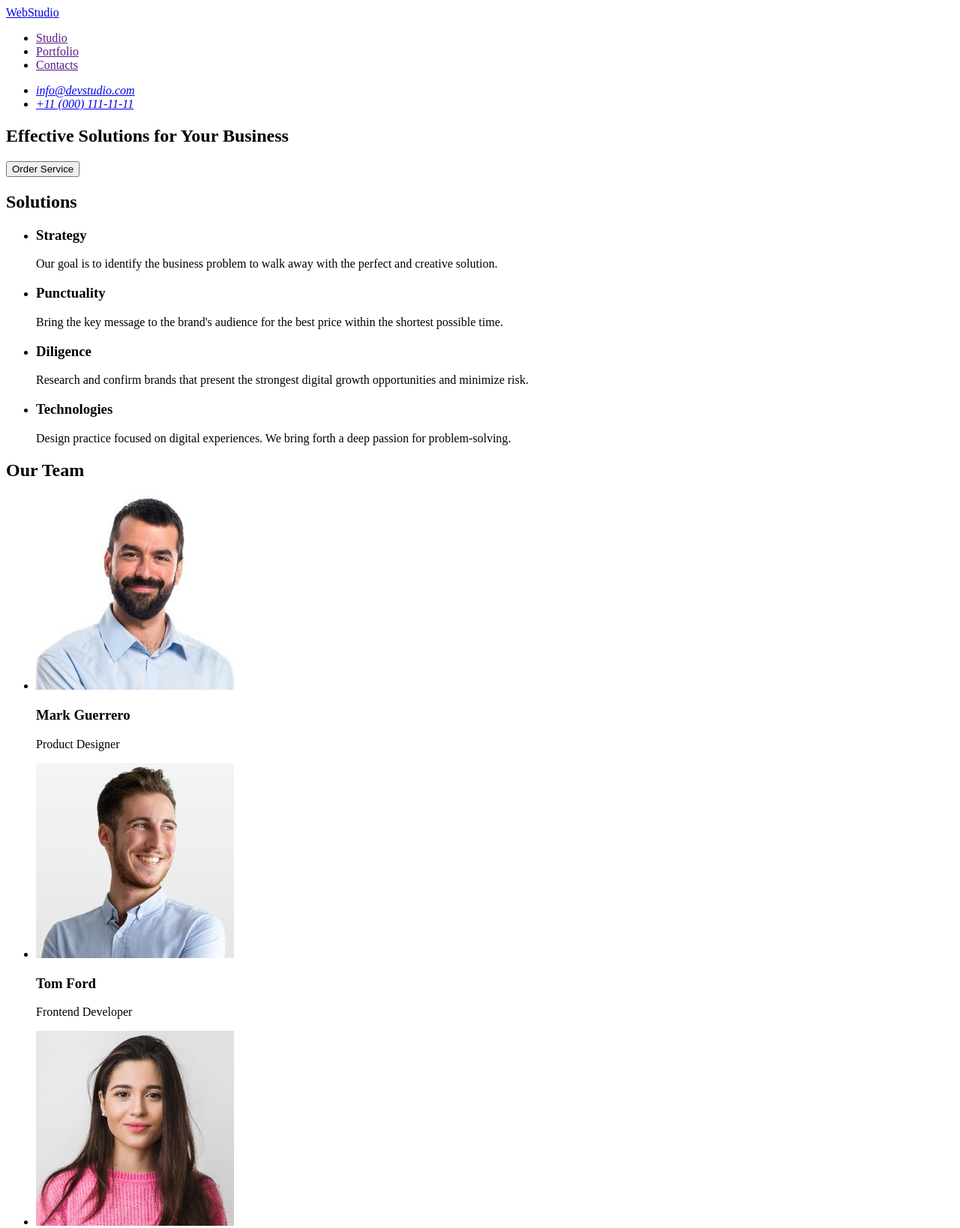
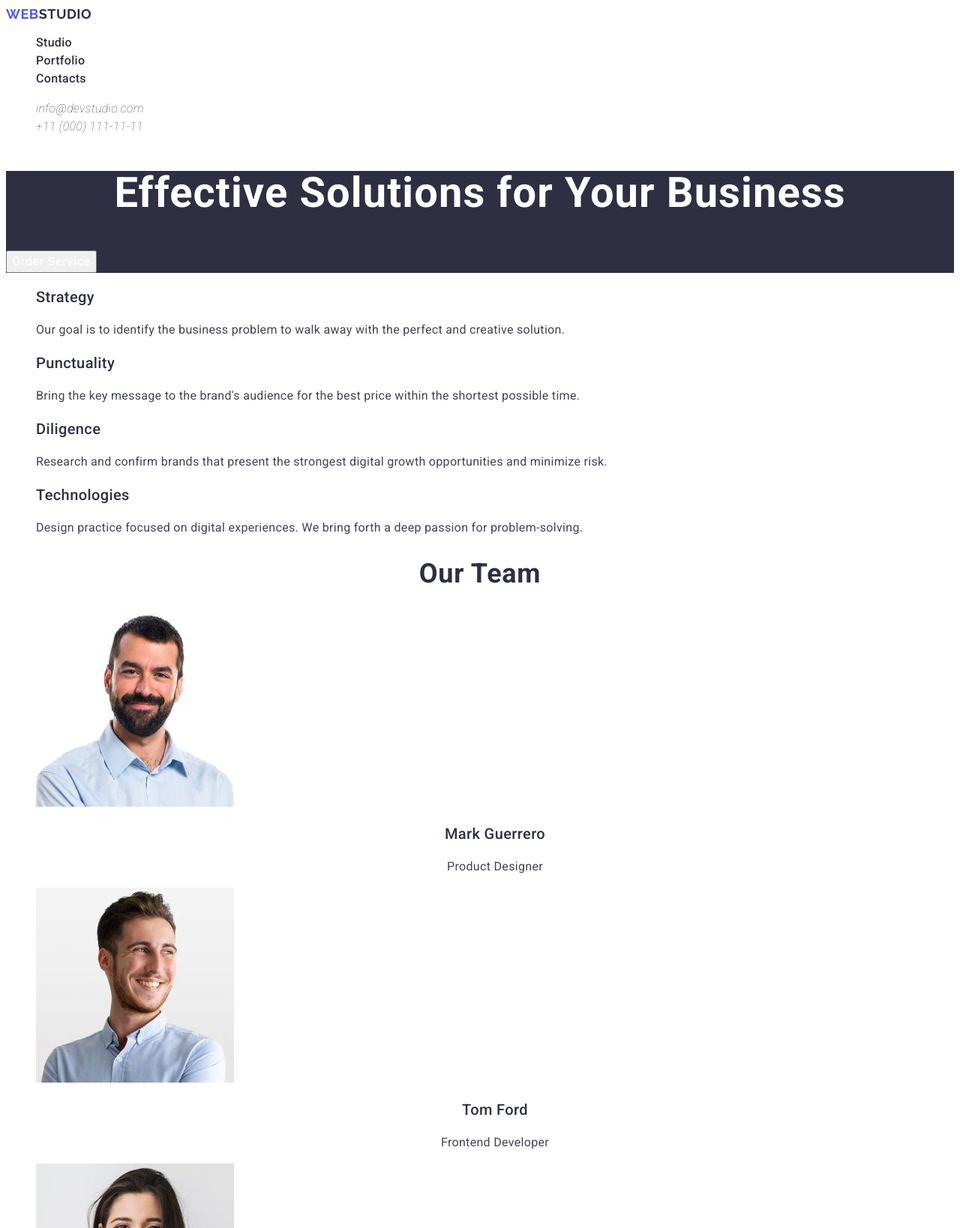
Before and after one commit to Elen-M/goit-markup-hw-02, a plain HTML site: page index.html in a window 1280 px wide. Shown: the top 1638 px of the page at 75% size. Drawn offline with Linux system fonts and the light colour scheme.

Commit message:
second-hw

```diff
--- /dev/null
+++ b/css/styles.css
@@ -0,0 +1,168 @@
+body {font-family: roboto, sans-serif;}
+a { text-decoration: none;}
+ul { list-style: none;}
+
+.header-logo {
+    font-family: "Raleway", sans-serif;
+        font-weight: 700;
+        font-size: 18px;
+        line-height: 117%;
+        letter-spacing: 0.03em;
+        text-transform: uppercase;
+        color: #4d5ae5;
+}
+
+.header-logo-color {
+    font-family: "Raleway", sans-serif;
+        font-weight: 700;
+        font-size: 18px;
+        line-height: 117%;
+        letter-spacing: 0.03em;
+        text-transform: uppercase;
+        color: #2e2f42;
+}
+
+.header-link {
+        font-weight: 500;
+        font-size: 16px;
+        line-height: 150%;
+        letter-spacing: 0.02em;
+        color: #2e2f42;
+}
+
+.header-contacts-link {
+    font-family: "Roboto", sans-serif;
+    font-weight: 400;
+        font-size: 16px;
+        line-height: 150%;
+        letter-spacing: 0.02em;
+        color: #434455;
+}
+.title-part { background: #2e2f42;}
+
+.title {
+    font-weight: 700;
+        font-size: 56px;
+        line-height: 107%;
+        letter-spacing: 0.02em;
+        text-align: center;
+        color: #fff;
+}
+
+.title-btn {
+    font-family: "Roboto", sans-serif;
+        font-weight: 500;
+        font-size: 16px;
+        line-height: 150%;
+        letter-spacing: 0.04em;
+        color: #fff;
+}
+
+.visually-hidden {
+    position: absolute;
+    width: 1px;
+    height: 1px;
+    margin: -1px;
+    border: 0;
+    padding: 0;
+
+    white-space: nowrap;
+    clip-path: inset(100%);
+    clip: rect(0 0 0 0);
+    overflow: hidden; }
+
+.qualities-part {}
+
+.qualities-title {}
+
+.qualities-list {}
+
+.qualities-item {}
+
+.qualities-subtitle {
+    font-weight: 500;
+        font-size: 20px;
+        line-height: 120%;
+        letter-spacing: 0.02em;
+       color: #2e2f42;
+}
+
+.qualities-text {
+    font-weight: 400;
+        font-size: 16px;
+        line-height: 150%;
+        letter-spacing: 0.02em;
+        color: #434455;
+}
+
+.team-part {}
+
+.subtitle {
+    font-weight: 700;
+        font-size: 36px;
+        line-height: 111%;
+        letter-spacing: 0.02em;
+        text-align: center;
+        color: #2e2f42;
+}
+
+.team-list {}
+
+.team-item {}
+
+.team-member {
+    font-weight: 500;
+        font-size: 20px;
+        line-height: 120%;
+        letter-spacing: 0.02em;
+        text-align: center;
+        color: #2e2f42;
+}
+
+.team-text {
+    font-weight: 400;
+        font-size: 16px;
+        line-height: 150%;
+        letter-spacing: 0.02em;
+        text-align: center;
+        color: #434455;
+}
+.portfolio-part {}
+
+.portfolio-item {}
+
+.portfolio-products {
+    font-weight: 500;
+        font-size: 20px;
+        line-height: 120%;
+        letter-spacing: 0.02em;
+        color: #2e2f42;
+}
+
+.portfolio-text {
+    font-weight: 400;
+        font-size: 16px;
+        line-height: 150%;
+        letter-spacing: 0.02em;
+        color: #434455;
+}
+
+.footer { background: #2e2f42;}
+
+.footer-logo-color {
+    font-family: "Raleway", sans-serif;
+        font-weight: 700;
+        font-size: 18px;
+        line-height: 117%;
+        letter-spacing: 0.03em;
+        text-transform: uppercase;
+        color: #f4f4fd;
+}
+
+.footer-text {
+    font-weight: 400;
+        font-size: 16px;
+        line-height: 150%;
+        letter-spacing: 0.02em;
+        color: #f4f4fd;
+}
--- a/index.html
+++ b/index.html
@@ -4,111 +4,201 @@
     <meta charset="UTF-8" />
     <meta name="viewport" content="width=device-width, initial-scale=1.0" />
     <title>Document</title>
+    <link rel="preconnect" href="https://fonts.googleapis.com" />
+    <link rel="preconnect" href="https://fonts.gstatic.com" crossorigin />
+    <link
+      href="https://fonts.googleapis.com/css2?family=Raleway:wght@700&family=Roboto:ital,wght@0,400;0,500;0,700;1,100&display=swap"
+      rel="stylesheet"
+    />
+
+    <link rel="stylesheet" href="./css/styles.css" />
   </head>
   <body>
-    <header>
-      <nav>
-        <a href="./index.html">WebStudio</a>
-        <ul>
-          <li><a href="">Studio</a></li>
-          <li><a href="">Portfolio</a></li>
-          <li><a href="">Contacts</a></li>
+    <header class="header">
+      <nav class="header-navigation">
+        <a class="header-logo" href="./index.html"
+          >Web<span class="header-logo-color">Studio</span></a
+        >
+        <ul class="header-list">
+          <li class="header-item"><a class="header-link" href="">Studio</a></li>
+          <li class="header-item">
+            <a class="header-link" href="">Portfolio</a>
+          </li>
+          <li class="header-item">
+            <a class="header-link" href="">Contacts</a>
+          </li>
         </ul>
       </nav>
-      <address>
-        <ul>
-          <li><a href="mailto:info@devstudio.com">info@devstudio.com</a></li>
-          <li><a href="tel:+110001111111">+11 (000) 111-11-11</a></li>
+      <address class="heaer-contacts">
+        <ul class="header-contacts-list">
+          <li class="header-contacts-item">
+            <a class="header-contacts-link" href="mailto:info@devstudio.com"
+              >info@devstudio.com</a
+            >
+          </li>
+          <li class="header-contacts-item">
+            <a class="header-contacts-link" href="tel:+110001111111"
+              >+11 (000) 111-11-11</a
+            >
+          </li>
         </ul>
       </address>
     </header>
     <main>
-      <section>
-        <h1>Effective Solutions for Your Business</h1>
-        <button type="button">Order Service</button>
+      <section class="title-part">
+        <h1 class="title">Effective Solutions for Your Business</h1>
+        <button type="button" class="title-btn">Order Service</button>
       </section>
-      <section>
-        <h2>Solutions</h2>
-        <ul>
-          <li>
-            <h3>Strategy</h3>
-            <p>
+
+      <section class="qualities-part">
+        <h2 class="visually-hidden">Solutions</h2>
+        <ul class="qualities-list">
+          <li class="qualities-item">
+            <h3 class="qualities-subtitle">Strategy</h3>
+            <p class="qualities-text">
               Our goal is to identify the business problem to walk away with the
               perfect and creative solution.
             </p>
           </li>
-          <li>
-            <h3>Punctuality</h3>
-            <p>
+          <li class="qualities-item">
+            <h3 class="qualities-subtitle">Punctuality</h3>
+            <p class="qualities-text">
               Bring the key message to the brand's audience for the best price
               within the shortest possible time.
             </p>
           </li>
-          <li>
-            <h3>Diligence</h3>
-            <p>
+          <li class="qualities-item">
+            <h3 class="qualities-subtitle">Diligence</h3>
+            <p class="qualities-text">
               Research and confirm brands that present the strongest digital
               growth opportunities and minimize risk.
             </p>
           </li>
-          <li>
-            <h3>Technologies</h3>
-            <p>
+          <li class="qualities-item">
+            <h3 class="qualities-subtitle">Technologies</h3>
+            <p class="qualities-text">
               Design practice focused on digital experiences. We bring forth a
               deep passion for problem-solving.
             </p>
           </li>
         </ul>
       </section>
-      <section>
-        <h2>Our Team</h2>
-        <ul>
-          <li>
+      <section class="team-part">
+        <h2 class="subtitle">Our Team</h2>
+        <ul class="team-list">
+          <li class="team-item">
             <img
               src="./images/Mark.jpg"
               alt="Mark Guerrero"
               width="264"
               height="260"
             />
-            <h3>Mark Guerrero</h3>
-            <p>Product Designer</p>
+            <h3 class="team-member">Mark Guerrero</h3>
+            <p class="team-text">Product Designer</p>
           </li>
-          <li>
+          <li class="team-item">
             <img
               src="./images/Tom.jpg"
               alt="Tom Ford"
               width="264"
               height="260"
             />
-            <h3>Tom Ford</h3>
-            <p>Frontend Developer</p>
+            <h3 class="team-member">Tom Ford</h3>
+            <p class="team-text">Frontend Developer</p>
           </li>
-          <li>
+          <li class="team-item">
             <img
               src="./images/Camila.jpg"
               alt="Camila Garcia"
               width="264"
               height="260"
             />
-            <h3>Camila Garcia</h3>
-            <p>Marketing</p>
+            <h3 class="team-member">Camila Garcia</h3>
+            <p class="team-text">Marketing</p>
           </li>
-          <li>
+          <li class="team-item">
             <img
               src="./images/Daniel.jpg"
               alt="Daniel Wilson"
               width="264"
               height="260"
             />
-            <h3>Daniel Wilson</h3>
-            <p>UI Designer</p>
+            <h3 class="team-member">Daniel Wilson</h3>
+            <p class="team-text">UI Designer</p>
+          </li>
+        </ul>
+      </section>
+      <section>
+        <h2 class="subtitle">Our Portfolio</h2>
+        <ul class="portfolio-part">
+          <li class="portfolio-item">
+            <img
+              src="./images/BankingApp.jpg"
+              alt="BankingApp"
+              width="360"
+              height="300"
+            />
+            <h3 class="portfolio-products">Banking App</h3>
+            <p class="portfolio-text">App</p>
+          </li>
+          <li class="portfolio-item">
+            <img
+              src="./images/Cashless.jpg"
+              alt="Cashless"
+              width="360"
+              height="300"
+            />
+            <h3 class="portfolio-products">Cashless Payment</h3>
+            <p class="portfolio-text">Marketing</p>
+          </li>
+          <li class="portfolio-item">
+            <img
+              src="./images/Meditation.jpg"
+              alt="Meditation"
+              width="360"
+              height="300"
+            />
+            <h3 class="portfolio-products">Meditation App</h3>
+            <p class="portfolio-text">App</p>
+          </li>
+          <li class="portfolio-item">
+            <img
+              src="./images/TaxiService.jpg"
+              alt="TaxiService"
+              width="360"
+              height="300"
+            />
+            <h3 class="portfolio-products">Taxi Service</h3>
+            <p class="portfolio-text">Marketing</p>
+          </li>
+          <li class="portfolio-item">
+            <img
+              src="./images/Screen.jpg"
+              alt="Screen"
+              width="360"
+              height="300"
+            />
+            <h3 class="portfolio-products">Screen Illustrations</h3>
+            <p class="portfolio-text">Design</p>
+          </li>
+          <li class="portfolio-item">
+            <img
+              src="./images/Courses.jpg"
+              alt="Courses"
+              width="360"
+              height="300"
+            />
+            <h3 class="portfolio-products">Online Courses</h3>
+            <p class="portfolio-text">Marketing</p>
           </li>
         </ul>
       </section>
     </main>
-    <footer>
-      <a href="./index.html">WebStudio</a>
-      <p>
+    <footer class="footer">
+      <a class="header-logo" href="./index.html"
+        >Web<span class="footer-logo-color">Studio</span></a
+      >
+      <p class="footer-text">
         Increase the flow of customers and sales for your business with digital
         marketing & growth solutions.
       </p>
```
Also changed, not shown: images/BankingApp.jpg (added), images/Cashless.jpg (added), images/Courses.jpg (added), images/Meditation.jpg (added), images/Screen.jpg (added), images/TaxiService.jpg (added).
